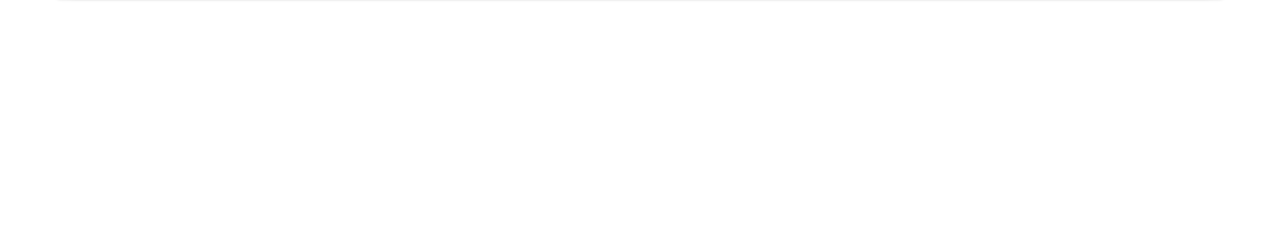
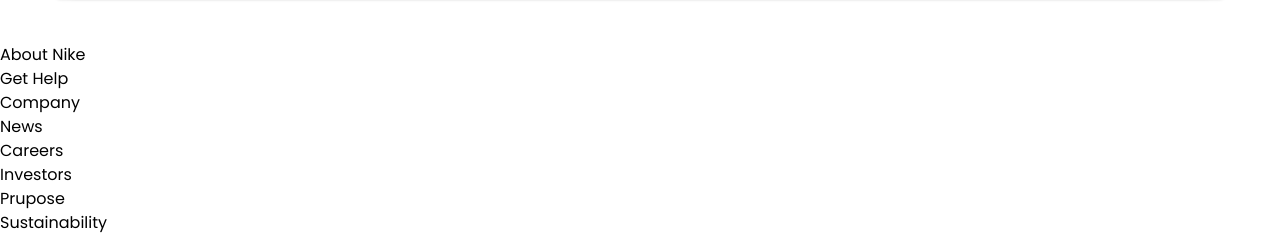
Before and after one commit to romantrynko/nike-store-rtk, a React (Vite) app: page / in a window 1280 px wide. Shown: the part 11749-11987 px from the top of the page. Before the commit the page ends 11792 px from the top, so only its background shows below. Built offline with nearby package versions, Linux system fonts and the light colour scheme.

Commit message:
added footer

```diff
--- a/src/App.jsx
+++ b/src/App.jsx
@@ -1,17 +1,19 @@
 import React from 'react';
-import { Hero, Sales, Stories } from './components';
+import { Footer, Hero, Sales, Stories } from './components';
 import {
     heroapi,
     popularsales,
     topratesales,
     highlight,
     sneaker,
-    stories
+    stories,
+    footerAPI
 } from './data/data';
 import FlexContent from './components/FlexContent';
 
 const App = () => {
   return (
+    <>
       <main className='flex flex-col gap-16 relative'>
         <Hero heroapi={heroapi} />
         <Sales
@@ -26,6 +28,8 @@ const App = () => {
         <FlexContent endpoint={sneaker} />
         <Stories stories={stories} />
       </main>
+      <Footer footerAPI={footerAPI} />
+    </>
   );
 };
 
--- /dev/null
+++ b/src/components/Footer.jsx
@@ -0,0 +1,30 @@
+import React from 'react';
+
+const Footer = ({ footerAPI: { titles, links } }) => {
+  return (
+    <div>
+      <footer>
+        <div>
+          <div>
+            {titles?.map((item, index) => (
+              <div
+                key={index}
+                className=''>
+                <h1>{item.title}</h1>
+              </div>
+            ))}
+            {links.map((linksList, index) => (
+              <ul key={index}>
+                {linksList.map((link, index) => (
+                  <li key={index}>{link.link}</li>
+                ))}
+              </ul>
+            ))}
+          </div>
+        </div>
+      </footer>
+    </div>
+  );
+};
+
+export default Footer;
--- a/src/components/Stories.jsx
+++ b/src/components/Stories.jsx
@@ -32,7 +32,7 @@ const Stories = ({ stories: { title, news } }) => {
         <Splide options={splideOptions}>
           {news.map((item, index) => {
             const truncText = truncate(item.text, {
-              length: '70'
+              length: 70
             });
             return (
               <SplideSlide
--- a/src/components/index.js
+++ b/src/components/index.js
@@ -3,3 +3,4 @@ export { default as Hero } from './Hero.jsx'
 export { default as Sales } from './Sales.jsx'
 export { default as FlexContent } from './FlexContent.jsx'
 export { default as Stories } from './Stories.jsx'
+export { default as Footer } from './Footer.jsx'
```
Lines whose indentation alone changed are shown as unchanged.
